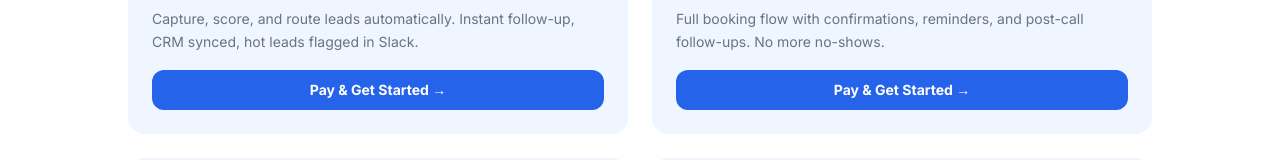
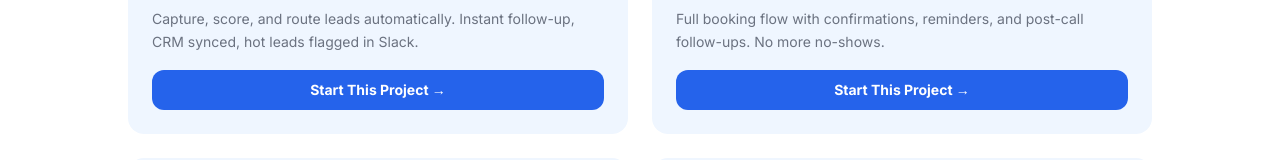
Before and after one commit to dennymypenny/flowzone-ai, a Next.js app: page /pricing in a window 1280 px wide. Shown: the part 630-790 px from the top of the page. Built offline with nearby package versions, Linux system fonts and the light colour scheme.

Commit message:
fix: pricing buttons go to intake form, not directly to Venmo

```diff
--- a/src/app/pricing/page.tsx
+++ b/src/app/pricing/page.tsx
@@ -7,16 +7,16 @@ export const metadata: Metadata = {
 };
 
 const services = [
-  { icon: "🎯", name: "Lead Intake & CRM Automation", price: "$997", amount: "997", note: "Lead+Intake+%26+CRM+Automation", desc: "Capture, score, and route leads automatically. Instant follow-up, CRM synced, hot leads flagged in Slack." },
-  { icon: "📅", name: "Appointment Booking & Reminders", price: "$797", amount: "797", note: "Appointment+Booking+%26+Reminders", desc: "Full booking flow with confirmations, reminders, and post-call follow-ups. No more no-shows." },
-  { icon: "🤖", name: "Customer Support Triage", price: "$1,197", amount: "1197", note: "Customer+Support+Triage", desc: "AI reads, classifies, and routes every ticket. Instant customer acknowledgements and escalation triggers." },
-  { icon: "📊", name: "Automated Reporting & Dashboards", price: "$1,297", amount: "1297", note: "Automated+Reporting+%26+Dashboards", desc: "Weekly KPI reports delivered to your inbox or Slack — automatically. No manual data pulling." },
-  { icon: "💳", name: "Invoice & Payment Workflows", price: "$897", amount: "897", note: "Invoice+%26+Payment+Workflows", desc: "Auto-generate invoices, send reminders, sync with your accounting software when payment lands." },
-  { icon: "✍️", name: "Content Repurposing Automation", price: "$897", amount: "897", note: "Content+Repurposing+Automation", desc: "Turn one piece of content into social posts, newsletters, and clips across every platform." },
-  { icon: "📧", name: "Email Nurture Sequences", price: "$797", amount: "797", note: "Email+Nurture+Sequences", desc: "Behavior-triggered email flows that send the right message at the right time, on autopilot." },
-  { icon: "🔗", name: "Custom API & Tool Integrations", price: "$1,097", amount: "1097", note: "Custom+API+%26+Tool+Integrations", desc: "Connect any two tools that don't talk to each other. Webhooks, middleware, real-time sync." },
-  { icon: "🌐", name: "Website or Portfolio", price: "$497", amount: "497", note: "Website+or+Portfolio", desc: "Clean, fast, professional site built and deployed. Perfect for agencies, freelancers, and small businesses." },
-  { icon: "🤔", name: "Custom Workflow", price: "$497+", amount: "497", note: "Custom+Workflow", desc: "Have something unique in mind? Tell us what you need and we'll build it." },
+  { icon: "🎯", name: "Lead Intake & CRM Automation", price: "$997", desc: "Capture, score, and route leads automatically. Instant follow-up, CRM synced, hot leads flagged in Slack." },
+  { icon: "📅", name: "Appointment Booking & Reminders", price: "$797", desc: "Full booking flow with confirmations, reminders, and post-call follow-ups. No more no-shows." },
+  { icon: "🤖", name: "Customer Support Triage", price: "$1,197", desc: "AI reads, classifies, and routes every ticket. Instant customer acknowledgements and escalation triggers." },
+  { icon: "📊", name: "Automated Reporting & Dashboards", price: "$1,297", desc: "Weekly KPI reports delivered to your inbox or Slack — automatically. No manual data pulling." },
+  { icon: "💳", name: "Invoice & Payment Workflows", price: "$897", desc: "Auto-generate invoices, send reminders, sync with your accounting software when payment lands." },
+  { icon: "✍️", name: "Content Repurposing Automation", price: "$897", desc: "Turn one piece of content into social posts, newsletters, and clips across every platform." },
+  { icon: "📧", name: "Email Nurture Sequences", price: "$797", desc: "Behavior-triggered email flows that send the right message at the right time, on autopilot." },
+  { icon: "🔗", name: "Custom API & Tool Integrations", price: "$1,097", desc: "Connect any two tools that don't talk to each other. Webhooks, middleware, real-time sync." },
+  { icon: "🌐", name: "Website or Portfolio", price: "$497", desc: "Clean, fast, professional site built and deployed. Perfect for agencies, freelancers, and small businesses." },
+  { icon: "🤔", name: "Custom Workflow", price: "$497+", desc: "Have something unique in mind? Tell us what you need and we'll build it." },
 ];
 
 export default function Pricing() {
@@ -26,9 +26,7 @@ export default function Pricing() {
       <section className="bg-white pt-20 pb-16 px-6 border-b border-gray-100">
         <div className="max-w-3xl mx-auto text-center">
           <p className="text-blue-600 font-semibold text-sm uppercase tracking-wider mb-4">Pricing</p>
-          <h1 className="text-5xl md:text-6xl font-black text-gray-900 mb-6">
-            Simple, Flat-Rate Pricing
-          </h1>
+          <h1 className="text-5xl md:text-6xl font-black text-gray-900 mb-6">Simple, Flat-Rate Pricing</h1>
           <p className="text-xl text-gray-500 max-w-2xl mx-auto leading-relaxed mb-8">
             No retainers. No hourly rates. No surprises. Pay once, get your automation built and delivered in 7 days or less.
           </p>
@@ -51,14 +49,12 @@ export default function Pricing() {
                 <span className="text-xl font-black text-blue-600 shrink-0">{s.price}</span>
               </div>
               <p className="text-sm text-gray-500 leading-relaxed">{s.desc}</p>
-              <a
-                href={`https://venmo.com/u/flowzoneautomation?txn=pay&amount=${s.amount}&note=FlowZone+AI+-+${s.note}`}
-                target="_blank"
-                rel="noopener noreferrer"
+              <Link
+                href={`/intake?service=${encodeURIComponent(s.name)}`}
                 className="mt-auto inline-block text-center bg-blue-600 text-white font-bold text-sm px-5 py-2.5 rounded-xl hover:bg-blue-700 transition-colors"
               >
-                Pay & Get Started →
-              </a>
+                Start This Project →
+              </Link>
             </div>
           ))}
         </div>
```
